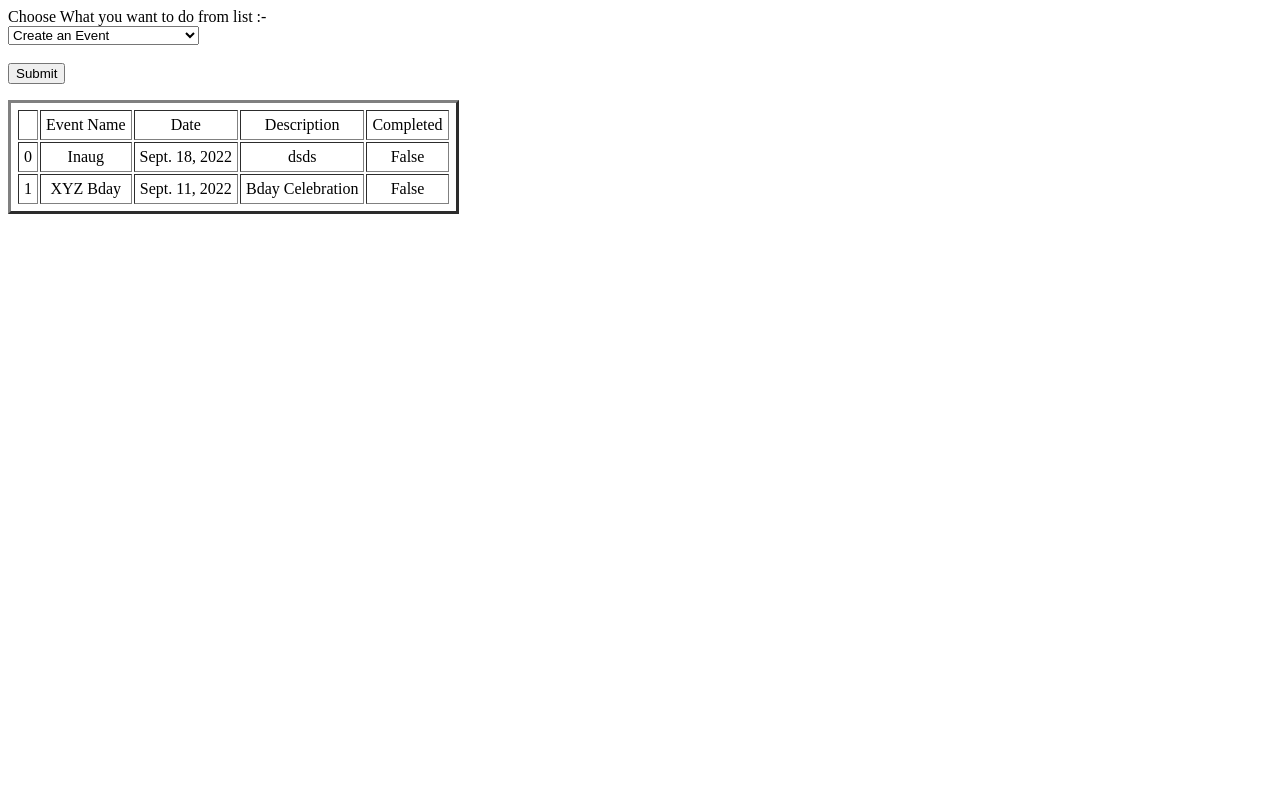
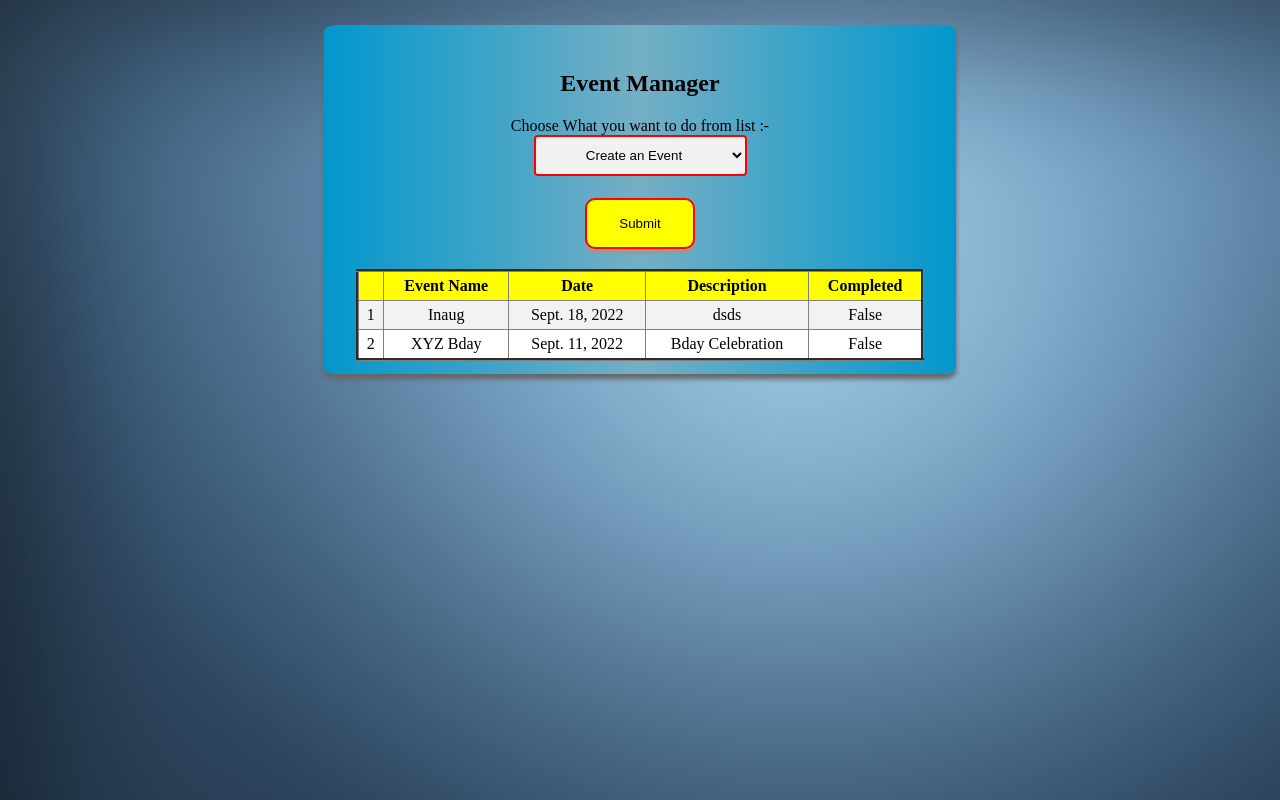
Before and after one commit to Innomer/SynapseTasks, a Django app: page /task2/3 in a window 1280 px wide. Run offline with Django 4.2, Linux system fonts and the light colour scheme; data comes from the database, SQL or seed files in the repository; both versions use the stored data as it was after the commit.

Commit message:
Looks made better

```diff
--- /dev/null
+++ b/TechTask/TechTask/Task2/static/eve.css
@@ -0,0 +1,94 @@
+  input[type=text],input[type=date],textarea,input[type=checkbox]
+  {
+    transition: width 0.4s ease-in-out;
+    border: 2px solid red;
+    border-radius: 4px;
+    width: 10%;
+    /* background-color: rgb(90, 233, 147); */
+    padding: 5px 10px;
+  }
+  label{
+    text-align: center;
+  }
+
+  input[type=text]:focus,input[type=date]:focus
+  {
+    width: 90%;
+  }
+  textarea:focus
+  {
+    width: 90%;
+  }
+
+  select
+  {
+    padding: 10px 10px;
+    border: 2px solid red;
+    border-radius: 4px;
+    background-color: #f1f1f1;
+    text-align: center;
+  }
+  select:focus
+  {
+    width: 90%;
+  }
+  input[type=button], input[type=submit], input[type=reset]
+  {
+    background-color: yellow;
+    border: none;
+    color: black;
+    border: 2px solid red;
+    border-radius: 10px;
+    padding: 16px 32px;
+    margin: 4px 2px;
+    cursor: pointer;
+    box-shadow: 0 5px #999;
+  }
+  input[type=submit]:hover,input[type=reset]:hover
+  {
+    background-color: rgb(228, 228, 14);
+  }
+
+  input[type=submit]:active,input[type=reset]:active
+  {
+    background-color: rgb(228, 228, 14);
+    box-shadow: 0 2px #666;
+    transform: translateY(4px);
+  }
+
+  table
+  {
+    border-collapse: collapse;
+    margin: auto;
+    width: 90%;
+  }
+  th
+  {
+    background-color: yellow;
+    color: black;
+  }
+  tr:nth-child(odd){
+    background-color: white;
+  }
+  tr:nth-child(even)
+  {
+    background-color: #f2f2f2;
+  }
+
+  body
+  {
+    background-color: #f1f1f1d2;
+    background: url("/static/bg.jpg");
+  }
+
+  #mainDiv{
+    width: 50%;
+    padding-top: 2%;
+    padding-bottom: 1%;
+    text-align: center;
+    margin: auto;
+    margin-top: 2%;
+    box-shadow: 0 5px 5px #666;
+    background-image: linear-gradient(to right,rgb(3, 151, 205),rgb(117, 175, 196),rgb(3, 151, 205)) ;
+    border-radius: 2%;
+  }
--- a/TechTask/TechTask/Task2/templates/eve.html
+++ b/TechTask/TechTask/Task2/templates/eve.html
@@ -1,3 +1,12 @@
+{% load static %}
+<html>
+    <head>
+        <title>Event Manager</title>
+        <link rel="stylesheet" href="{% static 'eve.css' %}">
+    </head>
+    <body>
+        <div id="mainDiv">
+            <h2>Event Manager</h2>
             <form action="." method="post">
                 {% csrf_token %}
                 <label for="CRUDchoice">Choose What you want to do from list :-</label><br>
@@ -52,11 +61,11 @@
             {% if view %}
             <table border="3" style="padding: 5px;text-align: center;">
                 <tr>
-        <td style="padding: 5px;"></td>
-        <td style="padding: 5px;">Event Name</td>
-        <td style="padding: 5px;">Date</td>
-        <td style="padding: 5px;">Description</td>
-        <td style="padding: 5px;">Completed</td>
+                    <th style="padding: 5px;"></td>
+                    <th style="padding: 5px;">Event Name</td>
+                    <th style="padding: 5px;">Date</td>
+                    <th style="padding: 5px;">Description</td>
+                    <th style="padding: 5px;">Completed</td>
                 </tr>
                 {% for i,e in eventList %}
                 <tr>
@@ -99,3 +108,6 @@
             <p style="font-size:medium;color:black;">Updated Event</p>
             {% endif %}
             {% endif %}
+        </div>
+    </body>
+</html>
--- a/TechTask/TechTask/Task2/views.py
+++ b/TechTask/TechTask/Task2/views.py
@@ -73,7 +73,7 @@ def ViewEvents(request):
     eventList=list()
     for e in EventDet.objects.all():
         eventList.append(model_to_dict(e))
-    return render(request,"eve.html",{'view':1,'eventList':enumerate(eventList)})
+    return render(request,"eve.html",{'view':1,'eventList':enumerate(eventList,1)})
 
 def DeleteEvents(request):
     choice=request.POST.get("CRUDchoice")
@@ -84,10 +84,11 @@ def DeleteEvents(request):
         eventList.append(model_to_dict(e))
 
     delIndex=request.POST.get("DelChoice")
-    for ind,n in enumerate(eventList):
-        if(ind==int(delIndex)):
-            EventDet.objects.filter(name=n['name']).delete()
-            return render(request,"eve.html",{'delete':1,'eventList':enumerate(eventList),'deleted':1})
+    if(delIndex):
+        for ind,n in enumerate(eventList):
+            if(ind==int(delIndex)):
+                EventDet.objects.filter(name=n['name']).delete()
+                return render(request,"eve.html",{'delete':1,'eventList':enumerate(eventList),'deleted':1})
     return render(request,"eve.html",{'delete':1,'eventList':enumerate(eventList)})
 
 def DeleteAll(request):
--- a/TechTask/TechTask/TechTask/settings.py
+++ b/TechTask/TechTask/TechTask/settings.py
@@ -52,6 +52,8 @@ MIDDLEWARE = [
 ]
 
 ROOT_URLCONF = 'TechTask.urls'
+
+STATIC_URL = 'static/'
 
 TEMPLATES = [
     {
```
Also changed, not shown: TechTask/TechTask/Task1/templates/alldogs.html (+21 -4 lines), TechTask/TechTask/Task1/templates/rand.html (+12 -4 lines), TechTask/TechTask/Task2/static/bg.jpg (added), TechTask/TechTask/Task2/static/bg.png (added), TechTask/TechTask/db.sqlite3. Lines whose indentation alone changed are shown as unchanged.
